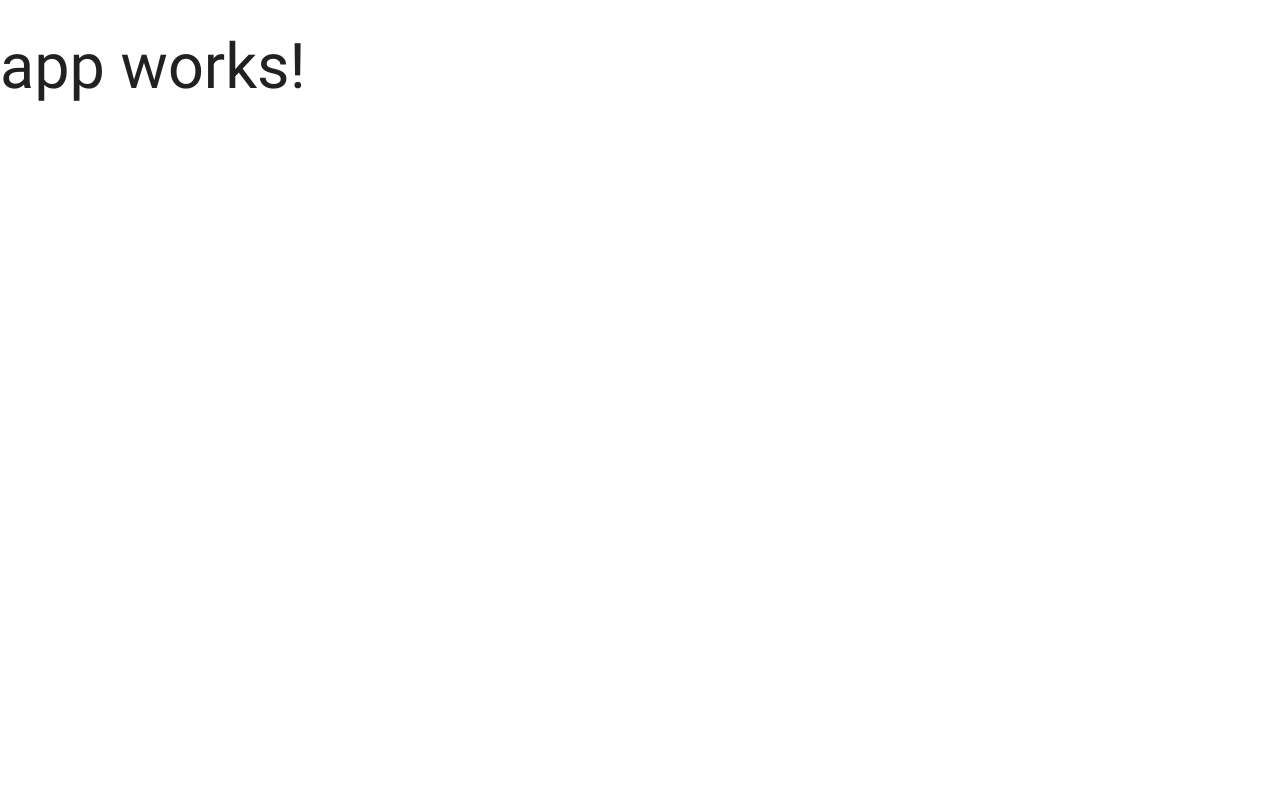
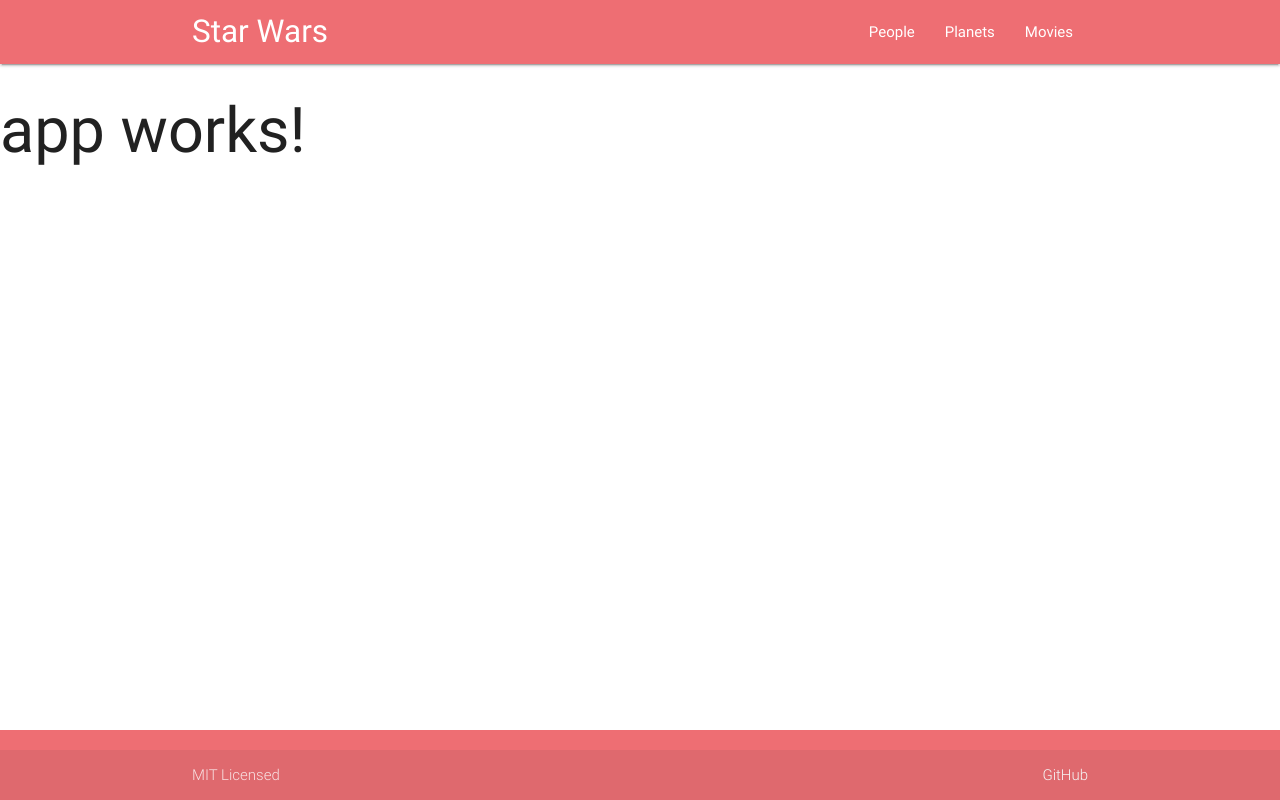
Before and after one commit to alejandroSuch/ng2-starwars, an Angular app: page / in a window 1280 px wide. Built offline with nearby package versions, Linux system fonts and the light colour scheme.

Commit message:
nav and footer components

```diff
--- a/src/app/app.component.html
+++ b/src/app/app.component.html
@@ -1,3 +1,5 @@
+<app-nav></app-nav>
 <h1>
   {{title}}
 </h1>
+<app-footer></app-footer>
--- a/src/app/app.module.ts
+++ b/src/app/app.module.ts
@@ -5,10 +5,14 @@
 
 import { AppComponent } from './app.component';
 import { CoreModule } from './core/core.module';
+import { NavComponent } from './nav/nav.component';
+import { FooterComponent } from './footer/footer.component';
 
 @NgModule({
   declarations: [
-    AppComponent
+    AppComponent,
+    NavComponent,
+    FooterComponent
   ],
   imports: [
     BrowserModule,
--- /dev/null
+++ b/src/app/footer/footer.component.css
@@ -0,0 +1,6 @@
+.page-footer {
+  position: absolute;
+  bottom: 0;
+  right: 0;
+  left: 0;
+}
--- /dev/null
+++ b/src/app/footer/footer.component.html
@@ -0,0 +1,9 @@
+<footer class="page-footer">
+  <div class="container"></div>
+  <div class="footer-copyright">
+    <div class="container">
+      MIT Licensed
+      <a class="grey-text text-lighten-4 right" href="https://github.com/alejandroSuch" target="_blank">GitHub</a>
+    </div>
+  </div>
+</footer>
--- /dev/null
+++ b/src/app/footer/footer.component.ts
@@ -0,0 +1,15 @@
+import { Component, OnInit } from '@angular/core';
+
+@Component({
+  selector: 'app-footer',
+  templateUrl: './footer.component.html',
+  styleUrls: ['./footer.component.css']
+})
+export class FooterComponent implements OnInit {
+
+  constructor() { }
+
+  ngOnInit() {
+  }
+
+}
--- /dev/null
+++ b/src/app/nav/nav.component.html
@@ -0,0 +1,10 @@
+<nav>
+  <div class="nav-wrapper container">
+    <a href="#" class="brand-logo left hide-on-small-only">Star Wars</a>
+    <ul id="nav-mobile" class="right">
+      <li><a>People</a></li>
+      <li><a>Planets</a></li>
+      <li><a>Movies</a></li>
+    </ul>
+  </div>
+</nav>
--- /dev/null
+++ b/src/app/nav/nav.component.ts
@@ -0,0 +1,15 @@
+import { Component, OnInit } from '@angular/core';
+
+@Component({
+  selector: 'app-nav',
+  templateUrl: './nav.component.html',
+  styleUrls: ['./nav.component.css']
+})
+export class NavComponent implements OnInit {
+
+  constructor() { }
+
+  ngOnInit() {
+  }
+
+}
```
Also changed, not shown: src/app/nav/nav.component.css (added), 2 other files (tests, documents, lock files or other folders).
